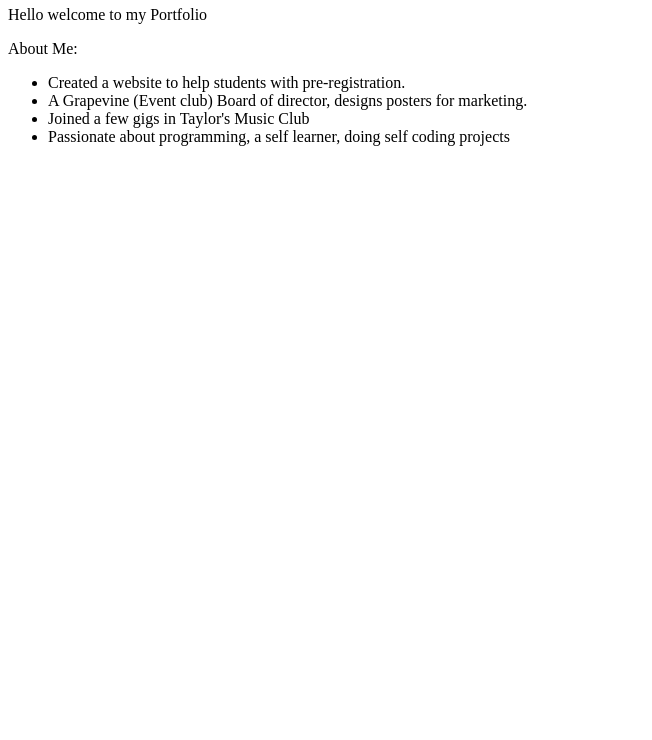
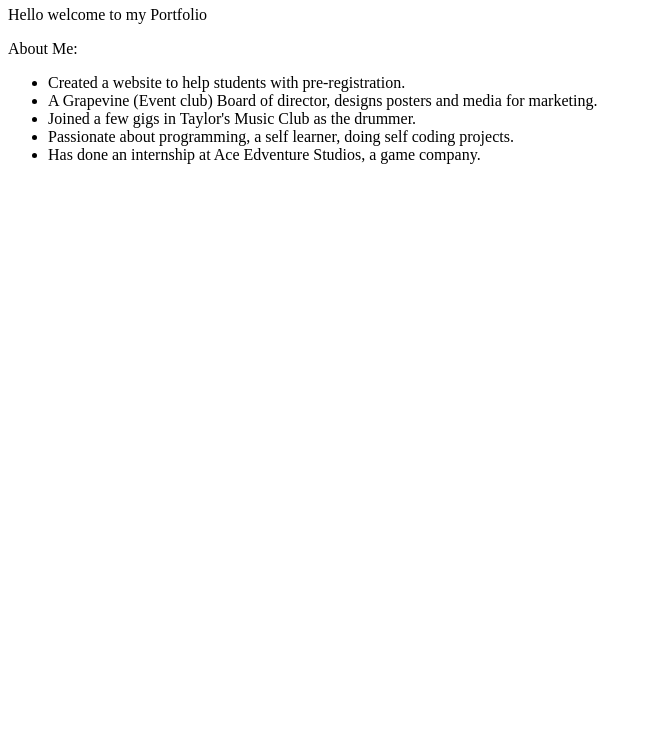
Before and after one commit to BobShoaun/Portfolio, a plain HTML site: page index.html in a window 1280 px wide. Shown: the part 60-800 px from the top of the page, without its empty margins (0-652 px from the left). Drawn offline with Linux system fonts and the light colour scheme.

Commit message:
Update index.html

```diff
--- a/index.html
+++ b/index.html
@@ -6,8 +6,9 @@
   <p> About Me: </p>
   <ul>
     <li> Created a website to help students with pre-registration. </li>
-    <li> A Grapevine (Event club) Board of director, designs posters for marketing. </li>
-    <li> Joined a few gigs in Taylor's Music Club </li>
-    <li> Passionate about programming, a self learner, doing self coding projects </li>
+    <li> A Grapevine (Event club) Board of director, designs posters and media for marketing. </li>
+    <li> Joined a few gigs in Taylor's Music Club as the drummer. </li>
+    <li> Passionate about programming, a self learner, doing self coding projects. </li>
+    <li> Has done an internship at Ace Edventure Studios, a game company. </li>
   </ul>
 </body>
```
